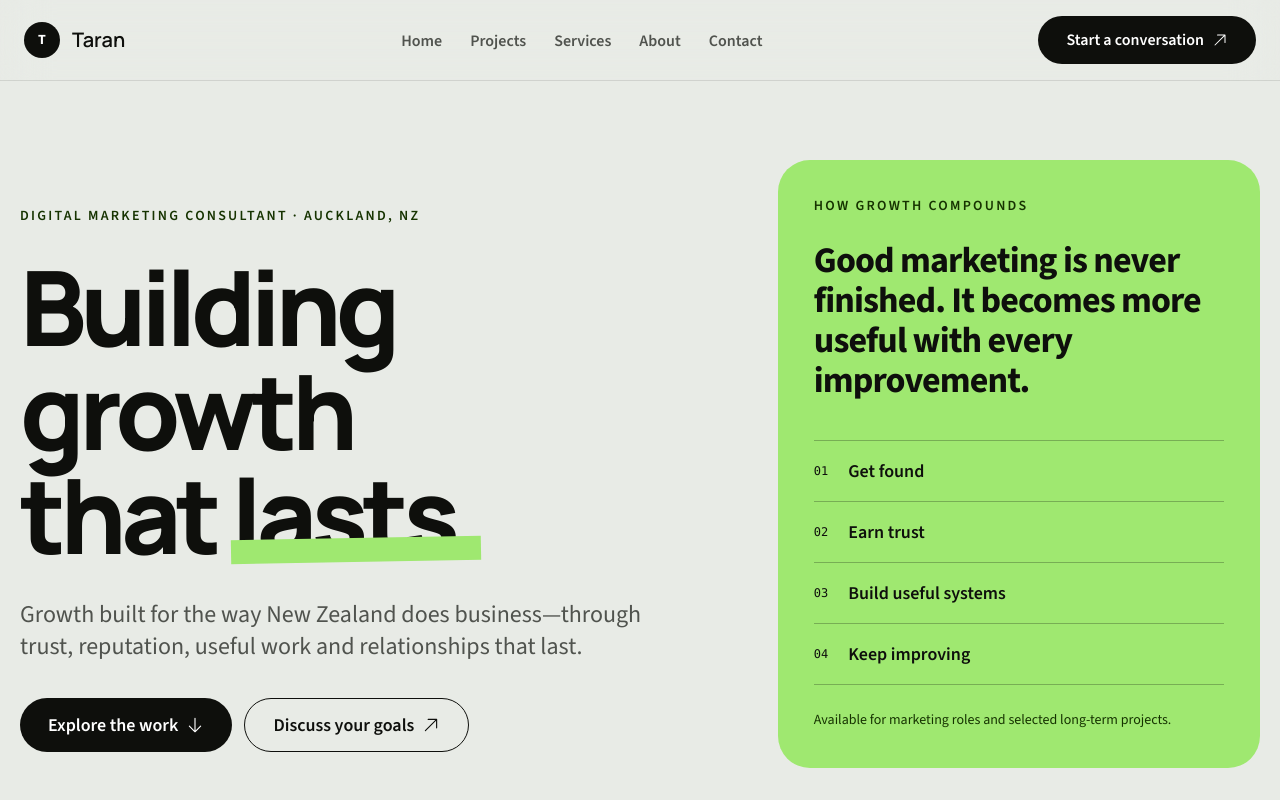
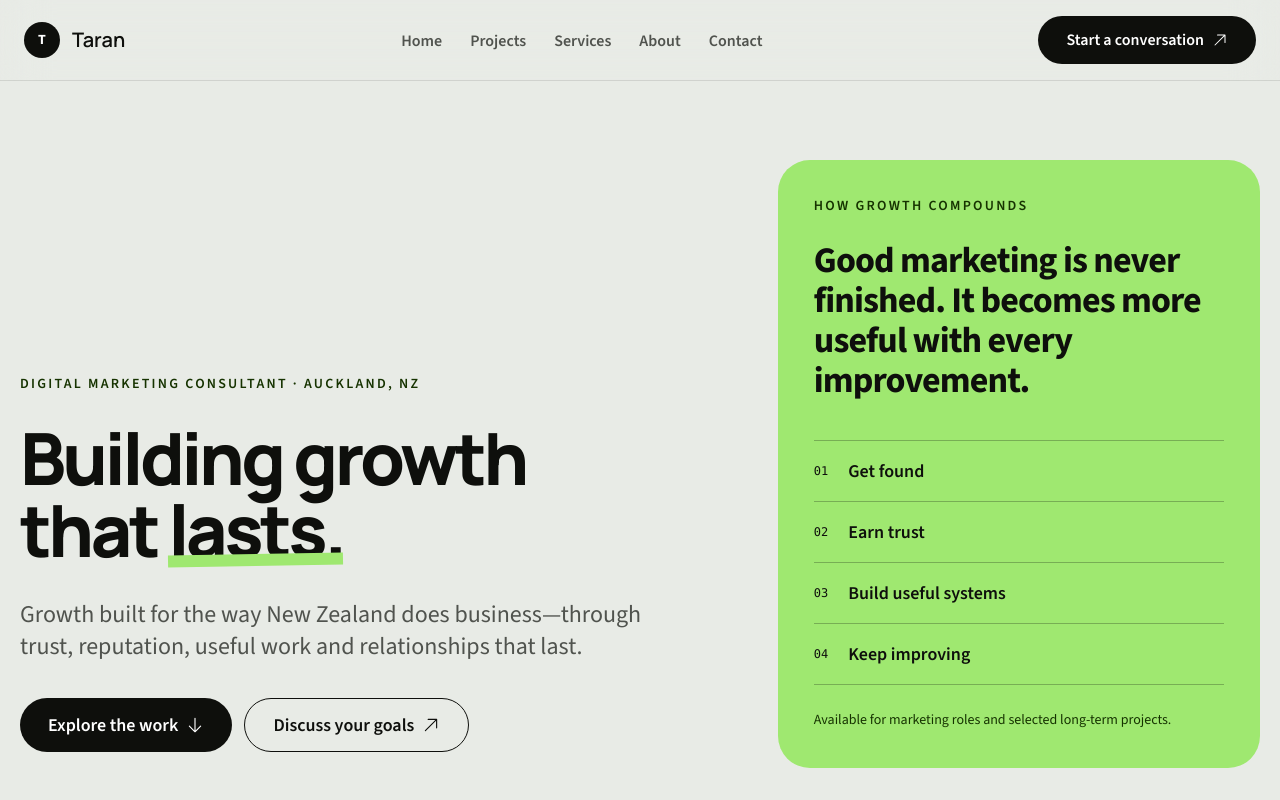
Before and after one commit to taranveerultra-bot/Tara-cv, a Next.js app: page / in a window 1280 px wide. Shown: the top 800 px of the page. Built offline with nearby package versions, Linux system fonts and the light colour scheme.

Commit message:
Refine hero headline layout

```diff
--- a/src/components/Hero.tsx
+++ b/src/components/Hero.tsx
@@ -10,11 +10,14 @@ const Hero = () => (
                     <p className="mb-7 text-sm font-semibold uppercase tracking-[0.16em] text-secondary">
                         Digital marketing consultant · Auckland, NZ
                     </p>
-                    <h1 className="max-w-5xl text-balance text-5xl font-extrabold leading-[.88] tracking-[-0.055em] sm:text-7xl lg:text-[6.5rem]">
-                        Building growth that{" "}
-                        <span className="relative inline-block">
-                            lasts.
-                            <span className="absolute inset-x-0 bottom-1 -z-0 h-4 -rotate-1 bg-primary lg:h-6" />
+                    <h1 className="max-w-4xl text-5xl font-extrabold leading-[.92] tracking-[-0.05em] sm:text-6xl lg:text-[4.5rem]">
+                        <span className="block sm:whitespace-nowrap">Building growth</span>
+                        <span className="block">
+                            that{" "}
+                            <span className="relative inline-block">
+                                lasts.
+                                <span className="absolute inset-x-0 bottom-0 -z-0 h-2 -rotate-1 bg-primary lg:h-3" />
+                            </span>
                         </span>
                     </h1>
                     <p className="mt-8 max-w-2xl text-xl leading-relaxed text-foreground-accent lg:text-2xl">
```
